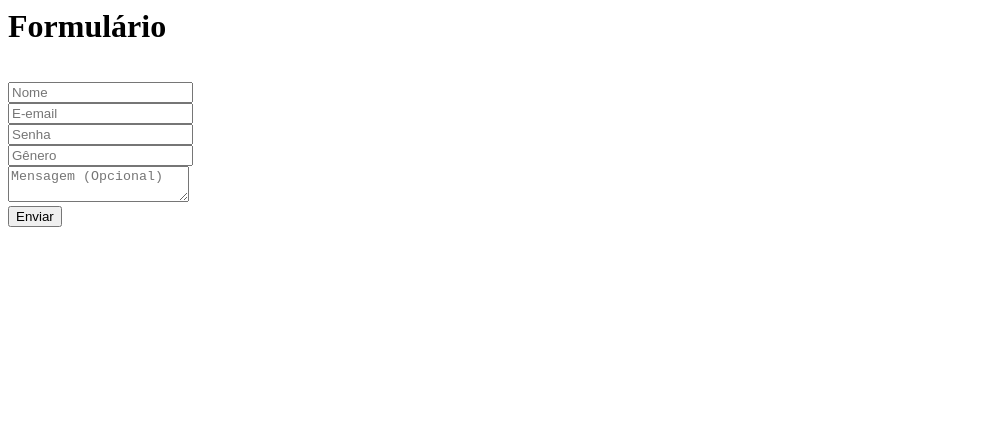
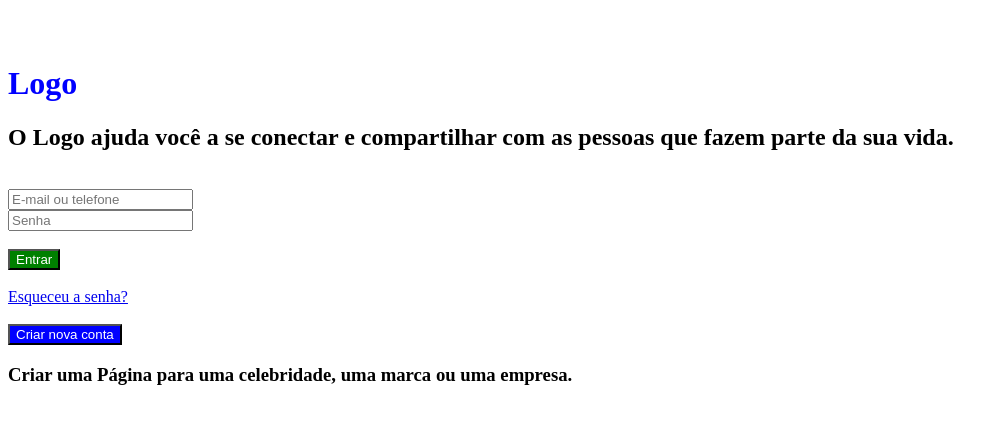
Before and after one commit to LucasYnada/html-css, a plain HTML site: page index.html in a window 1280 px wide. Shown: the whole page, without its empty margins (0-1008 px from the left). Drawn offline with Linux system fonts and the light colour scheme.

Commit message:
Add files via upload

```diff
--- /dev/null
+++ b/index.css
@@ -0,0 +1,14 @@
+h1 {
+  font-size: 4 0px;
+  color: blue;
+}
+
+.button1 {
+  background-color: green;
+  color: white;
+}
+
+.button2 {
+  color: white;
+  background-color: blue;
+}
--- a/index.html
+++ b/index.html
@@ -1,30 +1,34 @@
 <!DOCTYPE html>
-<html lang="en">
-<head>
-    <meta charset="UTF-8">
-    <meta http-equiv="X-UA-Compatible" content="IE=edge">
-    <meta name="viewport" content="width=device-width, initial-scale=1.0">
-    <title>form</title>
-    <style>
-        h1{
-           display: inline;
+<br lang="en">
+  <head>
+    <meta charset="UTF-8" />
+    <meta http-equiv="X-UA-Compatible" content="IE=edge" />
+    <meta name="viewport" content="width=device-width, initial-scale=1.0" />
+    <title>testing</title>
+    <link rel="stylesheet" href="index.css" />
+  </head>
+  <!-- intuito do projeto é criar uma aba de login, com usuario e senha. -->
+  <br>
+    <p>
+        <h1>
+            Logo
+        </h1>
+        <h2>
+            O Logo ajuda você a se conectar e compartilhar com as pessoas que fazem parte da sua vida.
+        </h2>
+    </p>
+</br>
+    <input type="name" class="usuario" id="usuario" required Placeholder="E-mail ou telefone" />
+</br>
+    <input type="password" class="usuario" id="usuario" required placeholder="Senha" />
+</br>
+</br>
+<button class="button1"><label>Entrar</label></button>
+</br>
+</br>
+<a href="https://www.google.com">Esqueceu a senha?</a>
+</br>
+</br>
+<button class="button2"><label>Criar nova conta</label></button>
 
-        }
-    </style>
-</head>
-<body>
-
-<h1>
-    <strong>Formulário</strong> </br> </br>
-</h1>
-<form>
-  <input type="text" placeholder="Nome" required/> </br>
-  <input type="text" placeholder="E-email" required /> </br>
-  <input type="text" placeholder="Senha" required /> </br>
-  <input type="text" placeholder="Gênero" required /> </br>
-  <textarea placeholder="Mensagem (Opcional)" ></textarea> </br>
-  <button required type="submit">Enviar</button > </br>
-</form>
-
-</body>
-</html>
+<h3><strong>Criar uma Página</strong> para uma celebridade, uma marca ou uma empresa.</h3>
```
